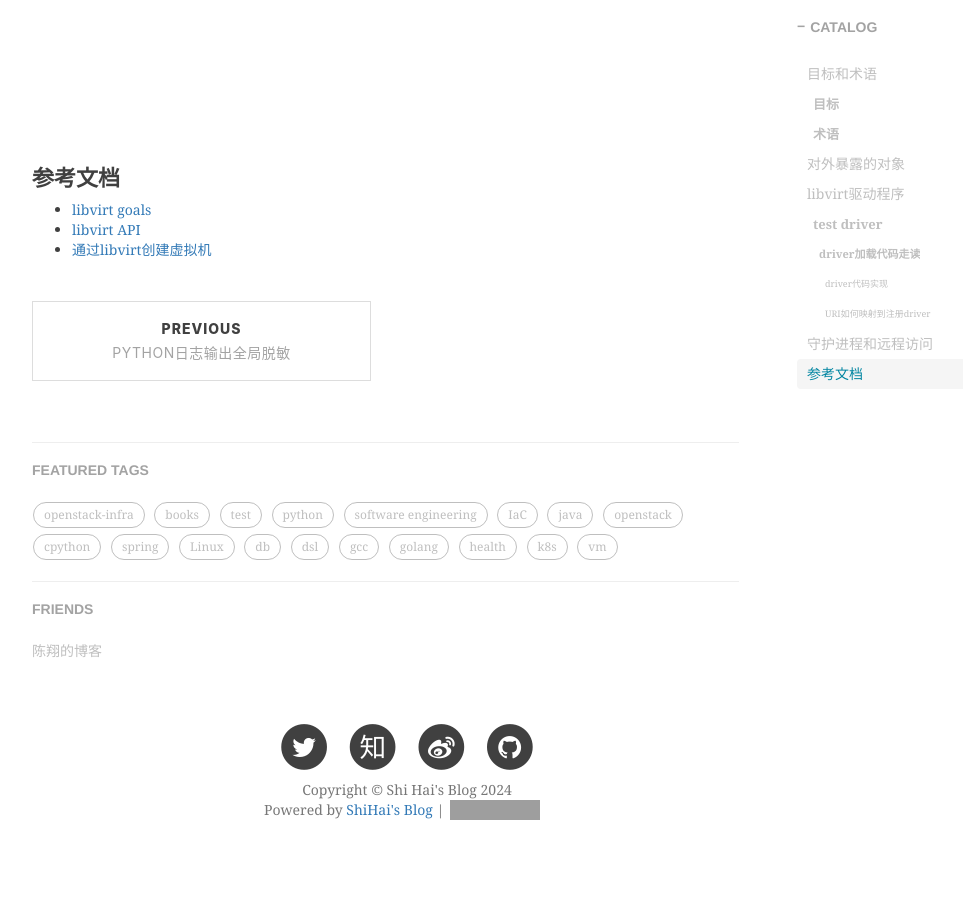
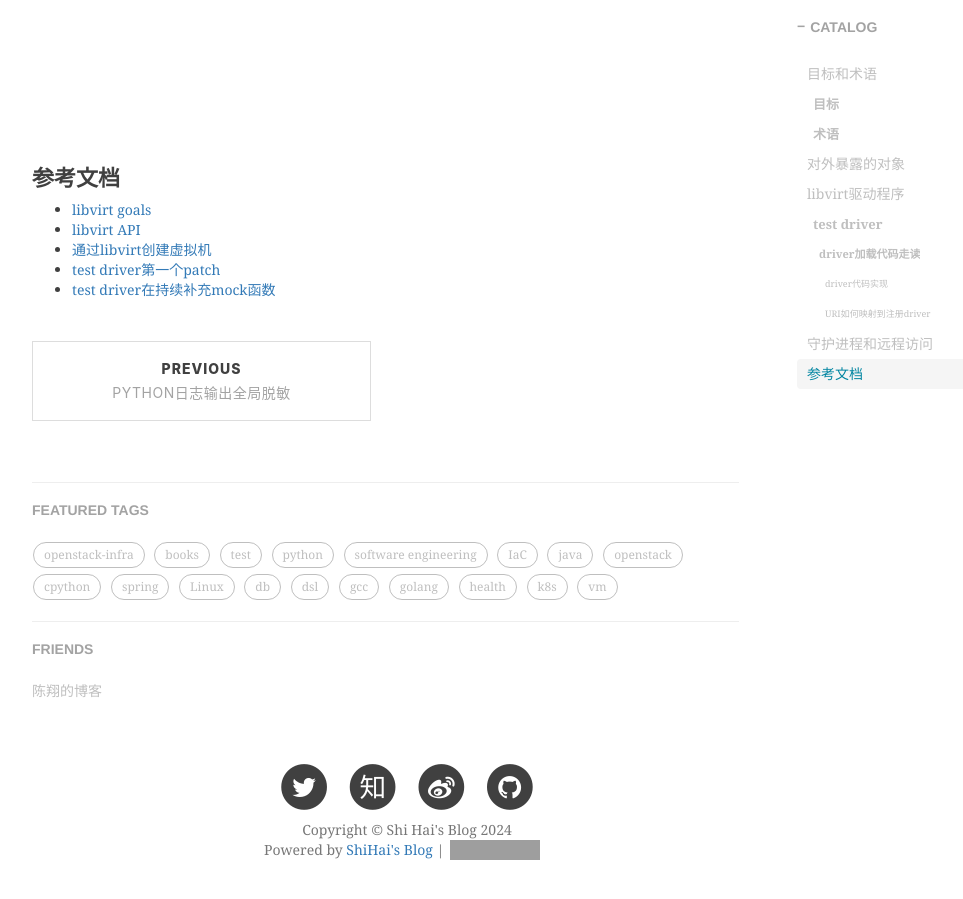
Before and after one commit to shihai1991/shihai1991.github.io, a Jekyll site: the page built from _posts/2024-04-07-libvirt架构学习.md, in a window 1280 px wide and 900 px high, scrolled down 4693 px. Shown: the whole window, without its empty margins (233-1196 px from the left). Built offline with Jekyll 4.4.1, drawn with Linux system fonts in a browser that asks for light colours; nearby versions of some CDN libraries; comment, search, counter and statistics services are not loaded; grey boxes are pictures that could not be loaded.

Commit message:
update blog

```diff
--- a/_posts/2024-04-07-libvirt架构学习.md
+++ b/_posts/2024-04-07-libvirt架构学习.md
@@ -131,3 +131,5 @@ libvirt允许我们通过授权及加密的connection来访问运行在远端机
 - [libvirt goals](https://libvirt.org/goals.html)
 - [libvirt API](https://libvirt.org/api.html)
 - [通过libvirt创建虚拟机](https://shihai1991.github.io/openstack/2024/02/20/%E9%80%9A%E8%BF%87libvirt%E5%88%9B%E5%BB%BA%E8%99%9A%E6%8B%9F%E6%9C%BA/)
+- [test driver第一个patch](https://gitlab.com/libvirt/libvirt/-/commit/e5bb0cb05237229d8cfbaf9b19f909795d158b52)
+- [test driver在持续补充mock函数](https://gitlab.com/libvirt/libvirt/-/commit/8c3b5bf48123783b812b97360db7ac51f1889e17)
```
